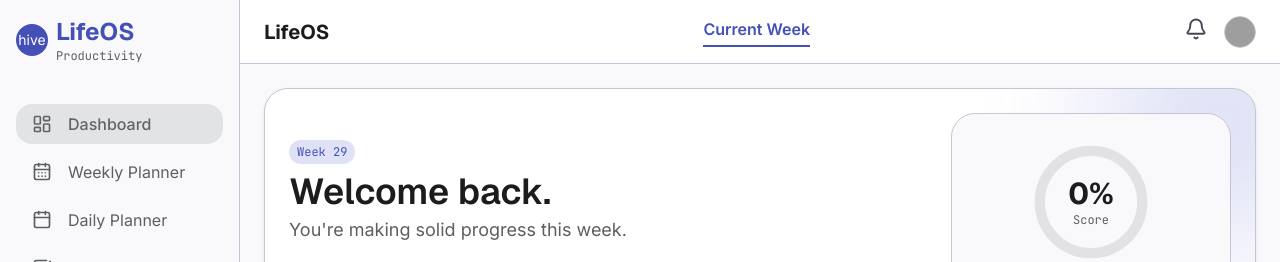
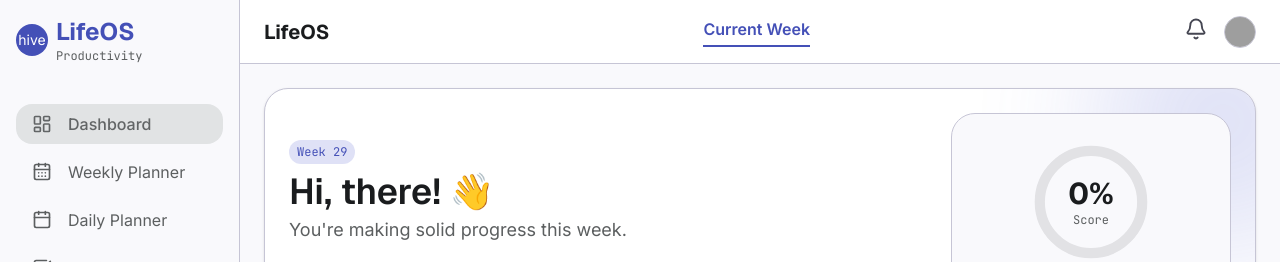
Before and after one commit to Sohambhalerao07/LifeOs, a React (Vite) app: page / in a window 1280 px wide. Shown: the top 262 px of the page. Built offline with nearby package versions, Linux system fonts and the light colour scheme; no server answers; the database is empty; grey boxes are pictures that could not be loaded; the HTML template or start-up script is replaced by a standard one.

Commit message:
style: add personalized greetings across the app

```diff
--- a/src/components/Layout.jsx
+++ b/src/components/Layout.jsx
@@ -54,7 +54,7 @@ export default function Layout() {
           </div>
           <div>
             <h1 className="font-display text-2xl font-bold text-primary">LifeOS</h1>
-            <p className="font-label text-xs text-secondary">Productivity</p>
+            <p className="font-label text-xs text-secondary">{settings?.name ? `${settings.name.split(' ')[0]}'s Workspace` : 'Productivity'}</p>
           </div>
         </div>
 
--- a/src/pages/Dashboard.jsx
+++ b/src/pages/Dashboard.jsx
@@ -49,7 +49,7 @@ export default function Dashboard() {
         <div className="flex flex-col gap-4 z-10 w-full md:w-1/2">
           <div>
             <span className="font-label text-xs text-primary bg-primary-container/20 px-2 py-1 rounded-full inline-block mb-2">Week {getCurrentWeekNumber()}</span>
-            <h2 className="font-display text-4xl font-semibold text-on-surface">Welcome back.</h2>
+            <h2 className="font-display text-4xl font-semibold text-on-surface">Hi, {settings?.name ? settings.name.split(' ')[0] : 'there'}! 👋</h2>
             <p className="font-body text-lg text-secondary mt-1">You're making solid progress this week.</p>
           </div>
           <div className="flex gap-4 mt-2">
```
